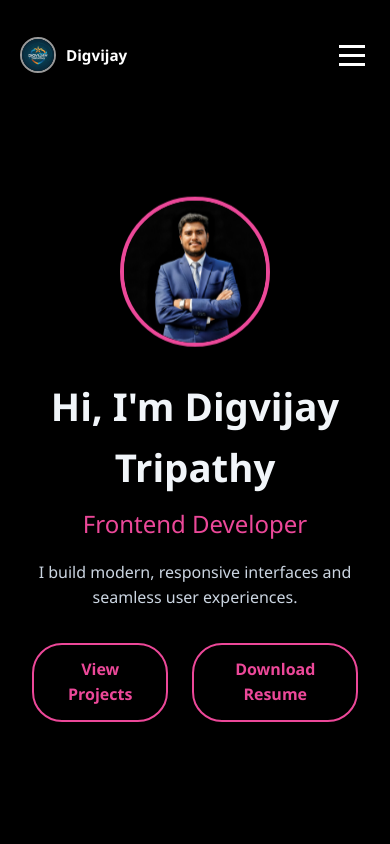
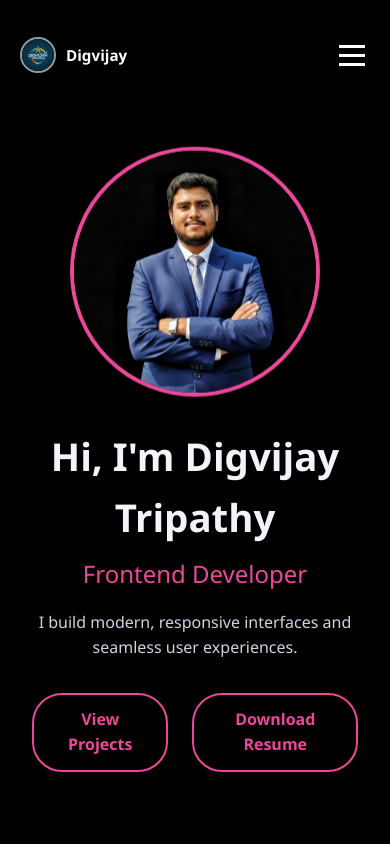
Before and after one commit to DIGVIJAY-TRIPATHY/PORTFOLIO, a React (Vite) app: page / in a window 390 px wide. Shown: the top 844 px of the page. Built offline with nearby package versions, Linux system fonts and the light colour scheme.

Commit message:
modifying the responsiveness

```diff
--- a/src/components/Hero/hero.css
+++ b/src/components/Hero/hero.css
@@ -15,7 +15,6 @@
   animation: fadeInUp 1s ease forwards;
 }
 
-/* IMAGE */
 .hero-image {
   display: flex;
   justify-content: center;
@@ -33,7 +32,6 @@
 
 }
 
-/* TEXT */
 .hero-content h1 {
   font-size: 3rem;
   font-weight: 700;
@@ -55,7 +53,6 @@
   max-width: 520px;
 }
 
-/* BUTTONS */
 .hero-buttons {
   display: flex;
   gap: 1.5rem;
@@ -93,7 +90,6 @@
   transform: scale(1.1);
 }
 
-/* FLOAT ANIMATION */
 @keyframes float {
   0% {
     transform: translateY(0);
@@ -106,7 +102,6 @@
   }
 }
 
-/* FADE IN */
 @keyframes fadeInUp {
   from {
     opacity: 0;
@@ -118,7 +113,6 @@
   }
 }
 
-/* RESPONSIVE */
 @media (max-width: 768px) {
   .hero-content h1 {
     font-size: 2.4rem;
@@ -129,7 +123,7 @@
   }
 
   .hero-image img {
-    width: 150px;
-    height: 150px;
+    width: 250px;
+    height: 250px;
   }
 }
```
